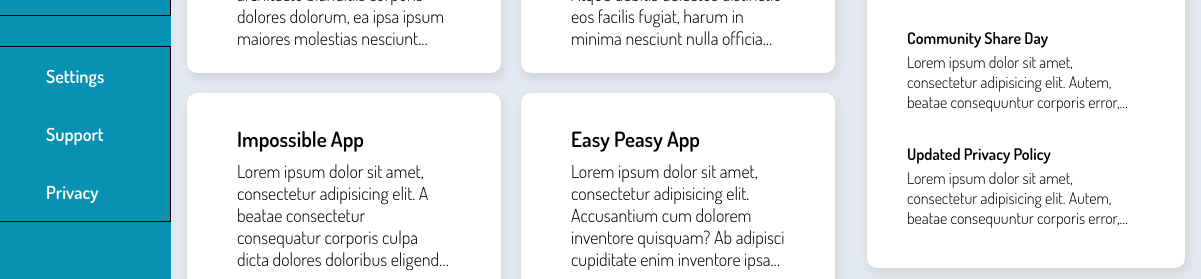
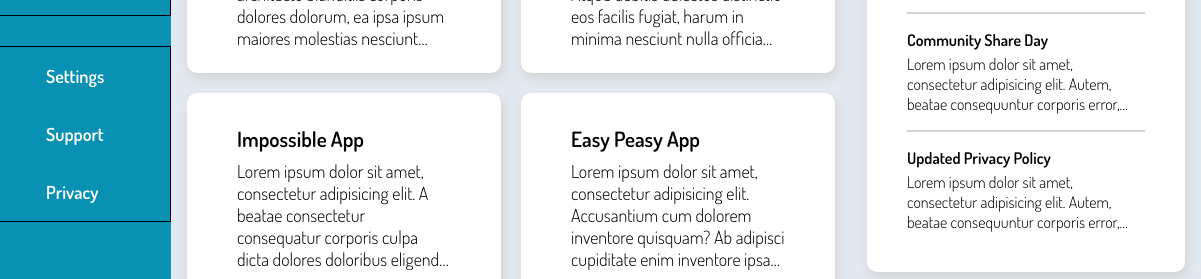
Before and after one commit to VitaliaSvirskaja/dashboard, a plain HTML site: page index.html in a window 1280 px wide. Shown: the part 387-666 px from the top of the page, 79-1280 px from the left. Drawn offline with Linux system fonts and the light colour scheme.

Commit message:
added divider lines in announcements

```diff
--- a/index.html
+++ b/index.html
@@ -140,6 +140,7 @@
                         reiciendis
                         veniam, voluptate.</p>
                 </div>
+                <span class="divider"></span>
                 <div>
                     <h4>Community Share Day</h4>
                     <p>Lorem ipsum dolor sit amet, consectetur adipisicing elit. Autem, beatae consequuntur corporis
@@ -156,6 +157,7 @@
                         reiciendis
                         veniam, voluptate.</p>
                 </div>
+                <span class="divider"></span>
                 <div>
                     <h4>Updated Privacy Policy</h4>
                     <p>Lorem ipsum dolor sit amet, consectetur adipisicing elit. Autem, beatae consequuntur corporis
--- a/style.css
+++ b/style.css
@@ -245,6 +245,9 @@ main {
     overflow: hidden;
     margin: 0 0 16px 0;
 }
+.divider {
+    border: 0.5px solid lightgray;
+}
 
 .projects-content p {
     display: -webkit-box;
```
